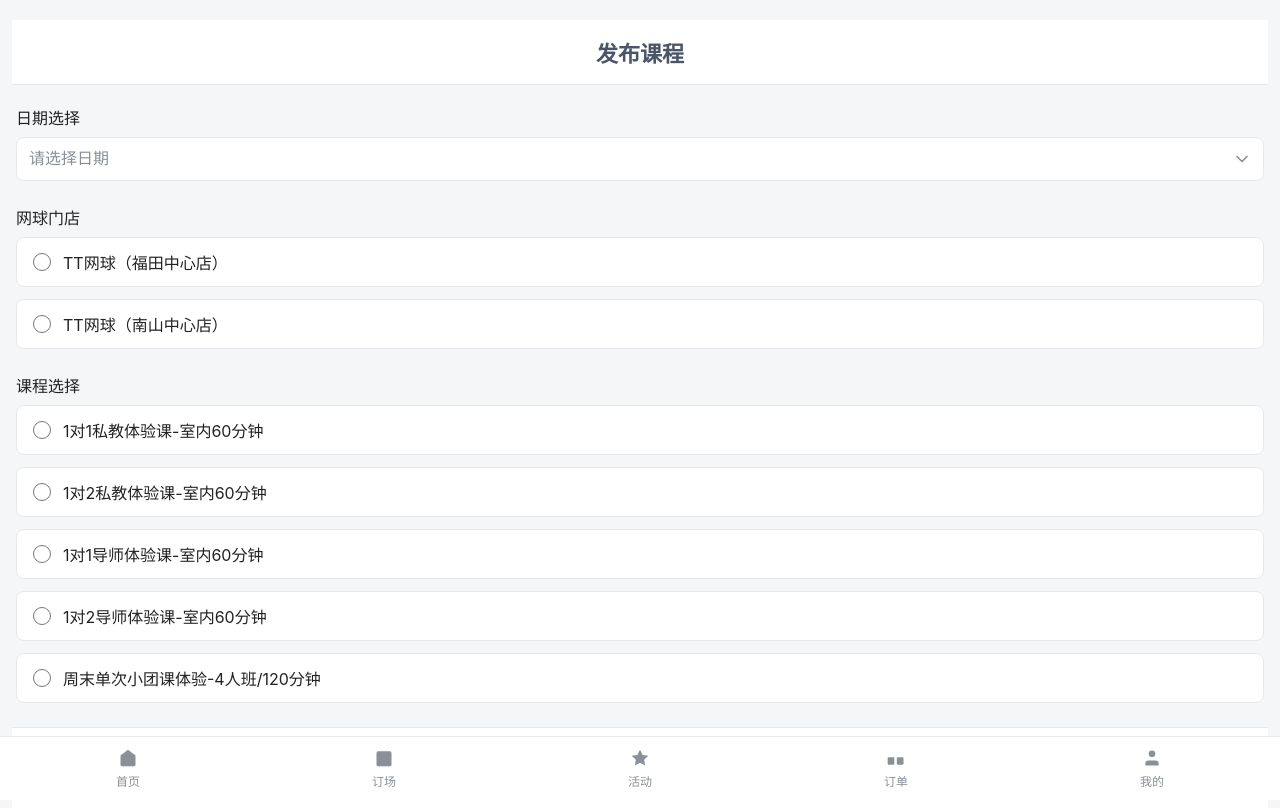
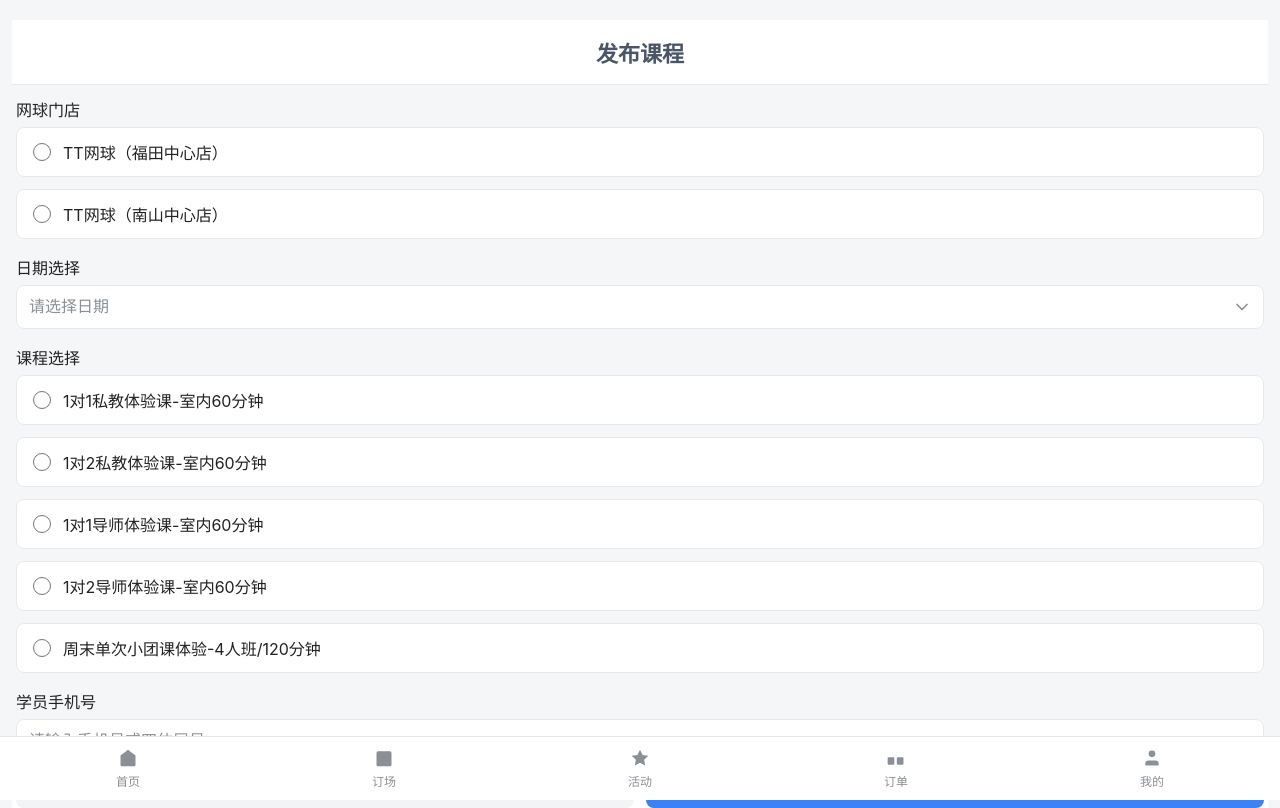
Before and after one commit to winifredlamy-ops/ax, a React (Vite) app: page /publish in a window 1280 px wide. Built offline with nearby package versions, Linux system fonts and the light colour scheme.

Commit message:
调整客服发布课程界面的行距

```diff
--- a/src/ui/EditReservation.tsx
+++ b/src/ui/EditReservation.tsx
@@ -165,6 +165,51 @@ const RemarkField: React.FC<{
 	)
 }
 
+// 学员信息输入字段组件
+const StudentInfoField: React.FC<{
+	phoneLabel: string;
+	phonePlaceholder: string;
+	phoneValue: string;
+	onPhoneChange: (value: string) => void;
+	nicknameLabel: string;
+	nicknamePlaceholder: string;
+	nicknameValue: string;
+	onNicknameChange: (value: string) => void;
+	disabled?: boolean;
+}> = ({ phoneLabel, phonePlaceholder, phoneValue, onPhoneChange, nicknameLabel, nicknamePlaceholder, nicknameValue, onNicknameChange, disabled = false }) => {
+	return (
+		<div className="student-info-fields">
+			<div className="form-field">
+				<label className="field-label">{phoneLabel}</label>
+				<div className="field-input">
+					<input
+						type="text"
+						className={`input-text ${disabled ? 'disabled' : ''}`}
+						placeholder={phonePlaceholder}
+						value={phoneValue}
+						onChange={(e) => !disabled && onPhoneChange(e.target.value)}
+						disabled={disabled}
+					/>
+				</div>
+				<div className="field-hint">支持输入四位尾号快速查找</div>
+			</div>
+			<div className="form-field">
+				<label className="field-label">{nicknameLabel}</label>
+				<div className="field-input">
+					<input
+						type="text"
+						className={`input-text ${disabled ? 'disabled' : ''}`}
+						placeholder={nicknamePlaceholder}
+						value={nicknameValue}
+						onChange={(e) => !disabled && onNicknameChange(e.target.value)}
+						disabled={disabled}
+					/>
+				</div>
+			</div>
+		</div>
+	)
+}
+
 export const EditReservation: React.FC = () => {
 	const navigate = useNavigate()
 	const { id } = useParams()
@@ -172,7 +217,52 @@ export const EditReservation: React.FC = () => {
 	const [selectedTime, setSelectedTime] = useState('')
 	const [selectedStore, setSelectedStore] = useState('')
 	const [selectedCourse, setSelectedCourse] = useState('')
+	const [studentPhone, setStudentPhone] = useState('')
+	const [studentNickname, setStudentNickname] = useState('')
 	const [remarks, setRemarks] = useState('')
+
+	// 模拟学员数据库
+	const studentDatabase = [
+		{ phone: '13111111111', nickname: '早起鸟' },
+		{ phone: '13410751228', nickname: 'Don' },
+		{ phone: '18575583233', nickname: '李教练' },
+		{ phone: '13222222222', nickname: '晨练者' },
+		{ phone: '13333333333', nickname: '午餐队' },
+		{ phone: '18823824315', nickname: '解小客' },
+		{ phone: '13912345678', nickname: '王教练' },
+		{ phone: '13444444444', nickname: '下午茶' },
+		{ phone: '15987654321', nickname: '张学员' },
+		{ phone: '13555555555', nickname: '夜猫子' },
+		{ phone: '18611112222', nickname: '陈教练' },
+		{ phone: '13666667777', nickname: '刘学员' },
+		{ phone: '13777777777', nickname: '夜场王' },
+	]
+
+	// 处理手机号输入和查找
+	const handlePhoneChange = (value: string) => {
+		setStudentPhone(value)
+
+		// 如果输入的是4位数字，尝试查找完整手机号
+		if (value.length === 4 && /^\d{4}$/.test(value)) {
+			const foundStudent = studentDatabase.find(student =>
+				student.phone.endsWith(value)
+			)
+			if (foundStudent) {
+				setStudentPhone(foundStudent.phone)
+				setStudentNickname(foundStudent.nickname)
+			}
+		}
+
+		// 如果输入完整手机号，查找对应昵称
+		if (value.length === 11 && /^\d{11}$/.test(value)) {
+			const foundStudent = studentDatabase.find(student =>
+				student.phone === value
+			)
+			if (foundStudent) {
+				setStudentNickname(foundStudent.nickname)
+			}
+		}
+	}
 
 	// Pre-fill data for editing
 	useEffect(() => {
@@ -186,6 +276,14 @@ export const EditReservation: React.FC = () => {
 	return (
 		<div className="page publish-course">
 			<div className="publish-content">
+				<RadioField
+					label="网球门店"
+					options={storeOptions}
+					value={selectedStore}
+					onChange={setSelectedStore}
+					disabled={true}
+				/>
+
 				<DropdownField
 					label="日期选择"
 					placeholder="请选择日期"
@@ -202,19 +300,25 @@ export const EditReservation: React.FC = () => {
 					onChange={setSelectedTime}
 				/>
 				<RadioField
-					label="网球门店"
-					options={storeOptions}
-					value={selectedStore}
-					onChange={setSelectedStore}
-					disabled={true}
-				/>
-				<RadioField
 					label="课程选择"
 					options={courseOptions}
 					value={selectedCourse}
 					onChange={setSelectedCourse}
 					disabled={true}
 				/>
+
+				<StudentInfoField
+					phoneLabel="学员手机号"
+					phonePlaceholder="请输入手机号或四位尾号"
+					phoneValue={studentPhone}
+					onPhoneChange={handlePhoneChange}
+					nicknameLabel="学员昵称"
+					nicknamePlaceholder="请输入学员昵称"
+					nicknameValue={studentNickname}
+					onNicknameChange={setStudentNickname}
+					disabled={true}
+				/>
+
 				<RemarkField
 					label="备注 (选填)"
 					placeholder="输入学员情况、注意事项等"
--- a/src/ui/PublishCourse.tsx
+++ b/src/ui/PublishCourse.tsx
@@ -366,14 +366,78 @@ const FormField: React.FC<{ label: string; placeholder: string; type?: 'text' |
 	</div>
 )
 
+// 学员信息输入字段组件
+const StudentInfoField: React.FC<{
+	phoneLabel: string;
+	phonePlaceholder: string;
+	phoneValue: string;
+	onPhoneChange: (value: string) => void;
+	nicknameLabel: string;
+	nicknamePlaceholder: string;
+	nicknameValue: string;
+	onNicknameChange: (value: string) => void;
+	disabled?: boolean;
+}> = ({ phoneLabel, phonePlaceholder, phoneValue, onPhoneChange, nicknameLabel, nicknamePlaceholder, nicknameValue, onNicknameChange, disabled = false }) => {
+	return (
+		<div className="student-info-fields">
+			<div className="form-field">
+				<label className="field-label">{phoneLabel}</label>
+				<div className="field-input">
+					<input
+						type="text"
+						className={`input-text ${disabled ? 'disabled' : ''}`}
+						placeholder={phonePlaceholder}
+						value={phoneValue}
+						onChange={(e) => !disabled && onPhoneChange(e.target.value)}
+						disabled={disabled}
+					/>
+				</div>
+				<div className="field-hint">支持输入四位尾号快速查找</div>
+			</div>
+			<div className="form-field">
+				<label className="field-label">{nicknameLabel}</label>
+				<div className="field-input">
+					<input
+						type="text"
+						className={`input-text ${disabled ? 'disabled' : ''}`}
+						placeholder={nicknamePlaceholder}
+						value={nicknameValue}
+						onChange={(e) => !disabled && onNicknameChange(e.target.value)}
+						disabled={disabled}
+					/>
+				</div>
+			</div>
+		</div>
+	)
+}
+
 export const PublishCourse: React.FC = () => {
 	const navigate = useNavigate()
 	const [selectedDate, setSelectedDate] = useState('')
 	const [selectedTime, setSelectedTime] = useState('')
 	const [selectedStore, setSelectedStore] = useState('')
 	const [selectedCourse, setSelectedCourse] = useState('')
+	const [studentPhone, setStudentPhone] = useState('')
+	const [studentNickname, setStudentNickname] = useState('')
 	const [remarks, setRemarks] = useState('')
 	const [selectedSlot, setSelectedSlot] = useState<{ timeSlotId: string, venueId: string } | null>(null)
+
+	// 模拟学员数据库
+	const studentDatabase = [
+		{ phone: '13111111111', nickname: '早起鸟' },
+		{ phone: '13410751228', nickname: 'Don' },
+		{ phone: '18575583233', nickname: '李教练' },
+		{ phone: '13222222222', nickname: '晨练者' },
+		{ phone: '13333333333', nickname: '午餐队' },
+		{ phone: '18823824315', nickname: '解小客' },
+		{ phone: '13912345678', nickname: '王教练' },
+		{ phone: '13444444444', nickname: '下午茶' },
+		{ phone: '15987654321', nickname: '张学员' },
+		{ phone: '13555555555', nickname: '夜猫子' },
+		{ phone: '18611112222', nickname: '陈教练' },
+		{ phone: '13666667777', nickname: '刘学员' },
+		{ phone: '13777777777', nickname: '夜场王' },
+	]
 
 	// Check if we're in edit mode
 	const urlParams = new URLSearchParams(window.location.search)
@@ -383,6 +447,32 @@ export const PublishCourse: React.FC = () => {
 	// 处理时段选择
 	const handleSlotSelect = (timeSlotId: string, venueId: string) => {
 		setSelectedSlot({ timeSlotId, venueId })
+	}
+
+	// 处理手机号输入和查找
+	const handlePhoneChange = (value: string) => {
+		setStudentPhone(value)
+
+		// 如果输入的是4位数字，尝试查找完整手机号
+		if (value.length === 4 && /^\d{4}$/.test(value)) {
+			const foundStudent = studentDatabase.find(student =>
+				student.phone.endsWith(value)
+			)
+			if (foundStudent) {
+				setStudentPhone(foundStudent.phone)
+				setStudentNickname(foundStudent.nickname)
+			}
+		}
+
+		// 如果输入完整手机号，查找对应昵称
+		if (value.length === 11 && /^\d{11}$/.test(value)) {
+			const foundStudent = studentDatabase.find(student =>
+				student.phone === value
+			)
+			if (foundStudent) {
+				setStudentNickname(foundStudent.nickname)
+			}
+		}
 	}
 
 	// Pre-fill data if in edit mode
@@ -406,6 +496,14 @@ export const PublishCourse: React.FC = () => {
 			)}
 
 			<div className="publish-content">
+				<RadioField
+					label="网球门店"
+					options={storeOptions}
+					value={selectedStore}
+					onChange={setSelectedStore}
+					disabled={isEditMode}
+				/>
+
 				<DropdownField
 					label="日期选择"
 					placeholder="请选择日期"
@@ -422,14 +520,6 @@ export const PublishCourse: React.FC = () => {
 						onSlotSelect={handleSlotSelect}
 					/>
 				)}
-
-				<RadioField
-					label="网球门店"
-					options={storeOptions}
-					value={selectedStore}
-					onChange={setSelectedStore}
-					disabled={isEditMode}
-				/>
 				<RadioField
 					label="课程选择"
 					options={courseOptions}
@@ -437,6 +527,19 @@ export const PublishCourse: React.FC = () => {
 					onChange={setSelectedCourse}
 					disabled={isEditMode}
 				/>
+
+				<StudentInfoField
+					phoneLabel="学员手机号"
+					phonePlaceholder="请输入手机号或四位尾号"
+					phoneValue={studentPhone}
+					onPhoneChange={handlePhoneChange}
+					nicknameLabel="学员昵称"
+					nicknamePlaceholder="请输入学员昵称"
+					nicknameValue={studentNickname}
+					onNicknameChange={setStudentNickname}
+					disabled={isEditMode}
+				/>
+
 				<RemarkField
 					label="备注 (选填)"
 					placeholder="输入学员情况、注意事项等"
--- a/src/ui/global.css
+++ b/src/ui/global.css
@@ -265,7 +265,7 @@ body {
 }
 
 .reservation-content {
-	padding: 16px 4px;
+	padding: 12px 4px;
 }
 
 .reservation-card {
@@ -449,12 +449,12 @@ body {
 
 .publish-content {
 	flex: 1;
-	padding: 20px 4px;
+	padding: 12px 4px;
 	overflow-y: auto;
 }
 
 .form-field {
-	margin-bottom: 24px;
+	margin-bottom: 16px;
 }
 
 .field-label {
@@ -462,7 +462,7 @@ body {
 	font-size: 16px;
 	font-weight: 500;
 	color: var(--fg);
-	margin-bottom: 8px;
+	margin-bottom: 6px;
 }
 
 .field-input {
@@ -549,7 +549,7 @@ body {
 .publish-actions {
 	display: flex;
 	gap: 12px;
-	padding: 20px 4px;
+	padding: 12px 4px;
 	background: #fff;
 	border-top: 1px solid var(--border);
 }
@@ -599,7 +599,7 @@ body {
 }
 
 .detail-content {
-	padding: 16px;
+	padding: 12px;
 }
 
 .reservation-detail .reservation-card {
@@ -674,7 +674,7 @@ body {
 .action-buttons {
 	display: flex;
 	gap: 12px;
-	margin-top: 24px;
+	margin-top: 16px;
 }
 
 .change-btn, .cancel-btn {
@@ -798,7 +798,7 @@ body {
 .remark-content {
 	display: flex;
 	flex-direction: column;
-	gap: 12px;
+	gap: 8px;
 }
 
 .remark-templates {
@@ -1265,6 +1265,26 @@ body {
 	color: #2d5a2d;
 }
 
+/* 学员信息字段样式 */
+.student-info-fields {
+	display: flex;
+	flex-direction: column;
+	gap: 8px;
+	margin-bottom: 8px;
+}
+
+/* 学员信息字段内的表单字段间距更紧凑 */
+.student-info-fields .form-field {
+	margin-bottom: 8px;
+}
+
+.field-hint {
+	font-size: 12px;
+	color: #666666;
+	margin-top: 4px;
+	padding-left: 2px;
+}
+
 .booked-slot {
 	background: #cccccc;
 	padding: 8px;
```
